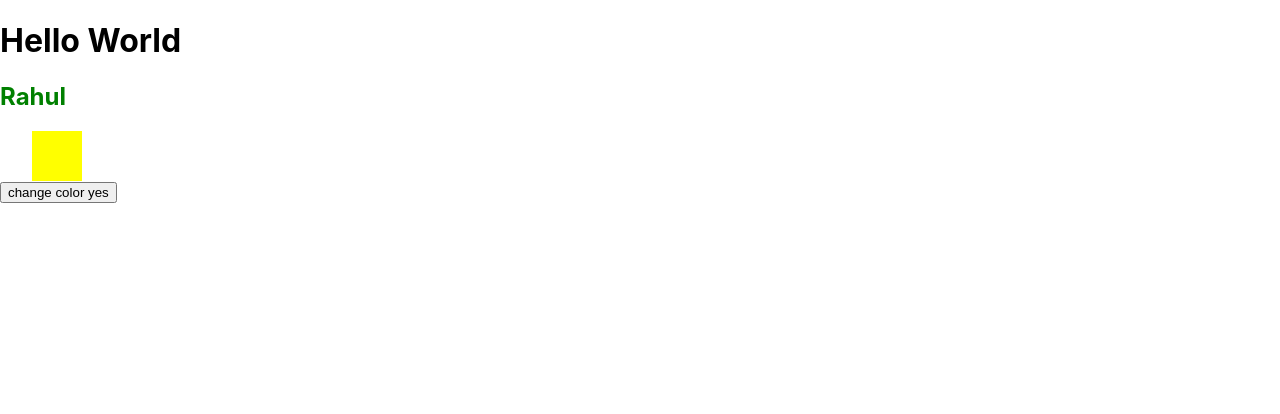
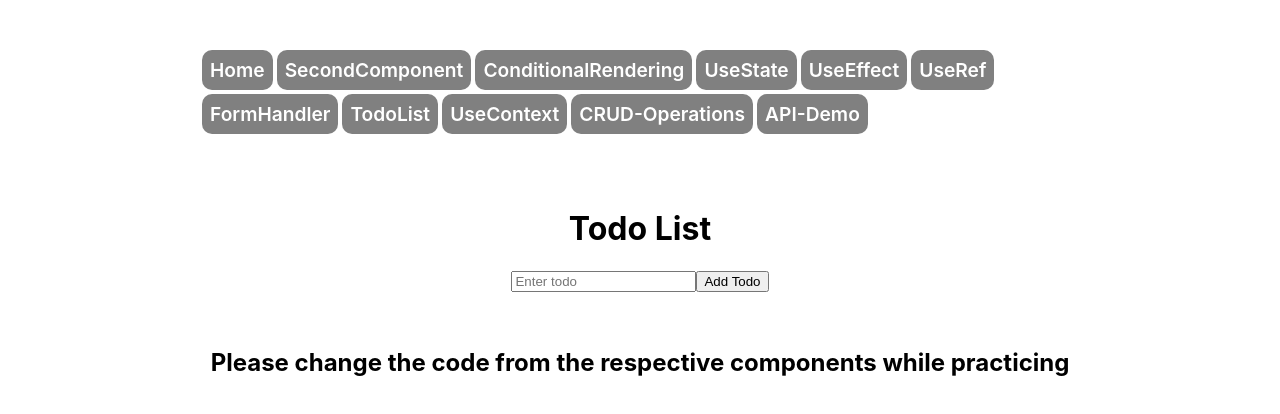
Before and after one commit to Rahul-Souram/react-js-training, a React (Create React App) app: page /crud-operations in a window 1280 px wide. Shown: the top 414 px of the page. Built offline with nearby package versions, Linux system fonts and the light colour scheme.

Commit message:
Router and API Integration

```diff
--- a/src/App.js
+++ b/src/App.js
@@ -1,57 +1,15 @@
 import React, { createContext } from "react";
-import SecondComponent from "./components/SecondComponent";
-import ConditionalRendering from "./components/ConditionalRendering";
-import CompuseState from "./components/CompuseState";
-import FormComp from "./components/FormComp";
-import TodoList from "./components/TodoList";
-import CompUseEffect from "./components/CompUseEffect";
-import CompUseRef from "./components/CompUseRef";
-import UseContentAPI from "./components/UseContentAPI";
+import RoutesComponent from "./routes/index";
 
 export const SitContext = createContext();
 function App() {
-
-  // props
-
-  // const FirstComponent = ({ name, role }) => {
-  //   // const { name, role } = props;
-
-  //   return (
-  //     <div>
-  //       <h2>Card</h2>
-  //       <h3>name: {name}</h3>
-  //       <p>{role}</p>
-  //     </div>
-  //   )
-  // }
-
-  // const arr = [1, 2, 3, 4, 5];
   const rule = "yes";
 
   return (
     <SitContext.Provider value={{ rule }}>
 
       <div className="App">
-        <h1>Hello World</h1>
-        {/* {
-        arr.map((item) => {
-          return (
-            <>
-              <FirstComponent /> {item}
-            </>
-          )
-        })
-      } */}
-
-        {/* <FirstComponent name="Rahul" role="dev" /> */}
-        {/* <SecondComponent /> */}
-        {/* <ConditionalRendering /> */}
-        {/* <CompuseState /> */}
-        {/* <FormComp /> */}
-        {/* <TodoList /> */}
-        {/* <CompUseEffect /> */}
-        <CompUseRef />
-        {/* <UseContentAPI /> */}
+        <RoutesComponent />
       </div>
     </SitContext.Provider>
   );
--- /dev/null
+++ b/src/components/ApiDemo.jsx
@@ -0,0 +1,99 @@
+import React, { useState, useEffect } from "react";
+import axios from "axios";
+
+const API_URL = "https://jsonplaceholder.typicode.com/posts";
+
+const ApiDemo = () => {
+  const [posts, setPosts] = useState([]);
+  const [title, setTitle] = useState("");
+  const [body, setBody] = useState("");
+  const [postId, setPostId] = useState(null);
+
+  useEffect(() => {
+    fetchPosts();
+  }, []);
+
+  const fetchPosts = async () => {
+    try {
+      const response = await axios.get(API_URL);
+      setPosts(response.data);
+    } catch (error) {
+      console.error("Error fetching posts:", error);
+    }
+  };
+
+  const createPost = async () => {
+    try {
+      const response = await axios.post(API_URL, { title, body });
+      setPosts([...posts, response.data]);
+      setTitle("");
+      setBody("");
+    } catch (error) {
+      console.error("Error creating post:", error);
+    }
+  };
+
+  const updatePost = async () => {
+    try {
+      const response = await axios.put(`${API_URL}/${postId}`, { title, body });
+      setPosts(
+        posts.map((post) => (post.id === postId ? response.data : post))
+      );
+      setTitle("");
+      setBody("");
+      setPostId(null);
+    } catch (error) {
+      console.error("Error updating post:", error);
+    }
+  };
+
+  const deletePost = async (id) => {
+    try {
+      await axios.delete(`${API_URL}/${id}`);
+      setPosts(posts.filter((post) => post.id !== id));
+    } catch (error) {
+      console.error("Error deleting post:", error);
+    }
+  };
+
+  const handleEdit = (post) => {
+    setTitle(post.title);
+    setBody(post.body);
+    setPostId(post.id);
+  };
+
+  return (
+    <div>
+      <h1>CRUD Operations with JSONPlaceholder</h1>
+      <div>
+        <input
+          type="text"
+          placeholder="Title"
+          value={title}
+          onChange={(e) => setTitle(e.target.value)}
+        />
+        <input
+          type="text"
+          placeholder="Body"
+          value={body}
+          onChange={(e) => setBody(e.target.value)}
+        />
+        <button onClick={postId ? updatePost : createPost}>
+          {postId ? "Update" : "Create"} Post
+        </button>
+      </div>
+      <ul>
+        {posts.map((post) => (
+          <li key={post.id}>
+            <h2>{post.title}</h2>
+            <p>{post.body}</p>
+            <button onClick={() => handleEdit(post)}>Edit</button>
+            <button onClick={() => deletePost(post.id)}>Delete</button>
+          </li>
+        ))}
+      </ul>
+    </div>
+  );
+};
+
+export default ApiDemo;
--- a/src/components/CompuseState.jsx
+++ b/src/components/CompuseState.jsx
@@ -1,16 +1,16 @@
 import React, { useState } from "react";
 
 const CompuseState = () => {
-  //   const [state, setState] = useState("hello");
+  const [state, setState] = useState("hello");
 
   const [value, setValue] = useState(0);
-  //   console.log(state, setState);
+  console.log(state, setState);
 
   //   decrement number by 1
   return (
     <div>
-      {/* <h2>{state}</h2>
-      <button onClick={() => setState("hii")}>change word </button> */}
+      <h2>{state}</h2>
+      <button onClick={() => setState("hii")}>change word </button>
       <h3>{value}</h3>
       <button onClick={() => setValue(value + 1)}>increment</button>
       <button
--- /dev/null
+++ b/src/components/CrudOperation.jsx
@@ -0,0 +1,61 @@
+import React, { useState } from "react";
+
+const App = () => {
+  const [todos, setTodos] = useState([]);
+  const [inputValue, setInputValue] = useState("");
+  const [editId, setEditId] = useState(null);
+
+  const handleAddTodo = () => {
+    if (inputValue.trim()) {
+      if (editId !== null) {
+        // Update existing todo
+        setTodos(
+          todos.map((todo) =>
+            todo.id === editId ? { ...todo, text: inputValue } : todo
+          )
+        );
+        setEditId(null);
+      } else {
+        // Add new todo
+        setTodos([...todos, { id: Date.now(), text: inputValue }]);
+      }
+      setInputValue("");
+    }
+  };
+
+  const handleEditTodo = (id) => {
+    const todo = todos.find((todo) => todo.id === id);
+    setInputValue(todo.text);
+    setEditId(id);
+  };
+
+  const handleDeleteTodo = (id) => {
+    setTodos(todos.filter((todo) => todo.id !== id));
+  };
+
+  return (
+    <div style={{ padding: "20px" }}>
+      <h1>Todo List</h1>
+      <input
+        type="text"
+        value={inputValue}
+        onChange={(e) => setInputValue(e.target.value)}
+        placeholder="Enter todo"
+      />
+      <button onClick={handleAddTodo}>
+        {editId !== null ? "Update Todo" : "Add Todo"}
+      </button>
+      <ul>
+        {todos.map((todo) => (
+          <li key={todo.id}>
+            {todo.text}
+            <button onClick={() => handleEditTodo(todo.id)}>Edit</button>
+            <button onClick={() => handleDeleteTodo(todo.id)}>Delete</button>
+          </li>
+        ))}
+      </ul>
+    </div>
+  );
+};
+
+export default App;
--- /dev/null
+++ b/src/components/Error.js
@@ -0,0 +1,9 @@
+import React from 'react'
+
+const Error = () => {
+    return (
+        <div>Error</div>
+    )
+}
+
+export default Error
--- /dev/null
+++ b/src/components/Home.js
@@ -0,0 +1,13 @@
+import React from 'react'
+
+const Home = () => {
+    return (
+        <div>
+
+            <h1>Welcome to React JS Training</h1>
+            <h3>Click the above links to Navigate to topics</h3>
+        </div>
+    )
+}
+
+export default Home
--- a/src/index.css
+++ b/src/index.css
@@ -1,18 +1,45 @@
 body {
   margin: 0;
-  font-family: -apple-system, BlinkMacSystemFont, 'Segoe UI', 'Roboto', 'Oxygen',
-    'Ubuntu', 'Cantarell', 'Fira Sans', 'Droid Sans', 'Helvetica Neue',
+  font-family: -apple-system, BlinkMacSystemFont, "Segoe UI", "Roboto", "Oxygen",
+    "Ubuntu", "Cantarell", "Fira Sans", "Droid Sans", "Helvetica Neue",
     sans-serif;
   -webkit-font-smoothing: antialiased;
   -moz-osx-font-smoothing: grayscale;
 }
 
 code {
-  font-family: source-code-pro, Menlo, Monaco, Consolas, 'Courier New',
+  font-family: source-code-pro, Menlo, Monaco, Consolas, "Courier New",
     monospace;
 }
 
-.container{
+.container {
   background: green;
   margin: 2rem;
 }
+
+.App {
+  width: 80%;
+  margin: 3rem auto;
+  text-align: center;
+}
+
+.menu-container {
+  display: flex;
+  flex-wrap: wrap;
+  margin: 2rem;
+}
+
+.menu-item {
+  list-style: none;
+  padding: 0.5rem;
+  background: gray;
+  margin: 2px;
+  border-radius: 10px;
+}
+
+.menu-item > a {
+  color: white;
+  text-decoration: none;
+  font-size: 1.2rem;
+  font-weight: 600;
+}
--- /dev/null
+++ b/src/layout/Header.jsx
@@ -0,0 +1,22 @@
+import React from "react";
+import { menuLinks } from "../static/data";
+import { Link } from "react-router-dom";
+
+const Header = () => {
+  return (
+    <div>
+      <ul className="menu-container">
+        {menuLinks.map((item) => {
+          const { title, link } = item;
+          return (
+            <li className="menu-item">
+              <Link to={link}>{title}</Link>
+            </li>
+          );
+        })}
+      </ul>
+    </div>
+  );
+};
+
+export default Header;
--- /dev/null
+++ b/src/routes/index.js
@@ -0,0 +1,42 @@
+import React from "react";
+import { BrowserRouter, Routes, Route } from "react-router-dom";
+import Home from "../components/Home";
+import SecondComponent from "../components/SecondComponent";
+import ConditionalRendering from "../components/ConditionalRendering";
+import CompuseState from "../components/CompuseState";
+import FormComp from "../components/FormComp";
+import TodoList from "../components/TodoList";
+import CompUseEffect from "../components/CompUseEffect";
+import CompUseRef from "../components/CompUseRef";
+import UseContentAPI from "../components/UseContentAPI";
+import CrudOperation from "../components/CrudOperation";
+import ApiDemo from "../components/ApiDemo";
+import Error from "../components/Error";
+import Header from "../layout/Header";
+
+const Index = () => {
+    return (
+        <>
+            <BrowserRouter>
+                <Header />
+                <Routes>
+                    <Route path="/" element={<Home />} />
+                    <Route path="/second-component" element={<SecondComponent />} />
+                    <Route path="/conditional-rendering" element={<ConditionalRendering />} />
+                    <Route path="/useState" element={<CompuseState />} />
+                    <Route path="/useEffect" element={<CompUseEffect />} />
+                    <Route path="/form-handler" element={<FormComp />} />
+                    <Route path="/useRef" element={<CompUseRef />} />
+                    <Route path="/todo-list" element={<TodoList />} />
+                    <Route path="/use-context" element={<UseContentAPI />} />
+                    <Route path="/crud-operations" element={<CrudOperation />} />
+                    <Route path="/api-integration" element={<ApiDemo />} />
+                    <Route path="*" element={<Error />} />
+                </Routes>
+                <h2>Please change the code from the respective components while practicing</h2>
+            </BrowserRouter>
+        </>
+    );
+};
+
+export default Index;
--- /dev/null
+++ b/src/static/data.js
@@ -0,0 +1,46 @@
+export const menuLinks = [
+    {
+        title: "Home",
+        link: "/"
+    },
+    {
+        title: "SecondComponent",
+        link: "/second-component"
+    },
+    {
+        title: "ConditionalRendering",
+        link: "/conditional-rendering"
+    },
+    {
+        title: "UseState",
+        link: "/useState"
+    },
+    {
+        title: "UseEffect",
+        link: "/useEffect"
+    },
+    {
+        title: "UseRef",
+        link: "/useRef"
+    },
+    {
+        title: "FormHandler",
+        link: "/form-handler"
+    },
+    {
+        title: "TodoList",
+        link: "/todo-list"
+    },
+    {
+        title: "UseContext",
+        link: "/use-context"
+    },
+    {
+        title: "CRUD-Operations",
+        link: "/crud-operations"
+    },
+    {
+        title: "API-Demo",
+        link: "/api-integration"
+    },
+]
```
Also changed, not shown: src/components/CompUseEffect.jsx (+18 -5 lines).
